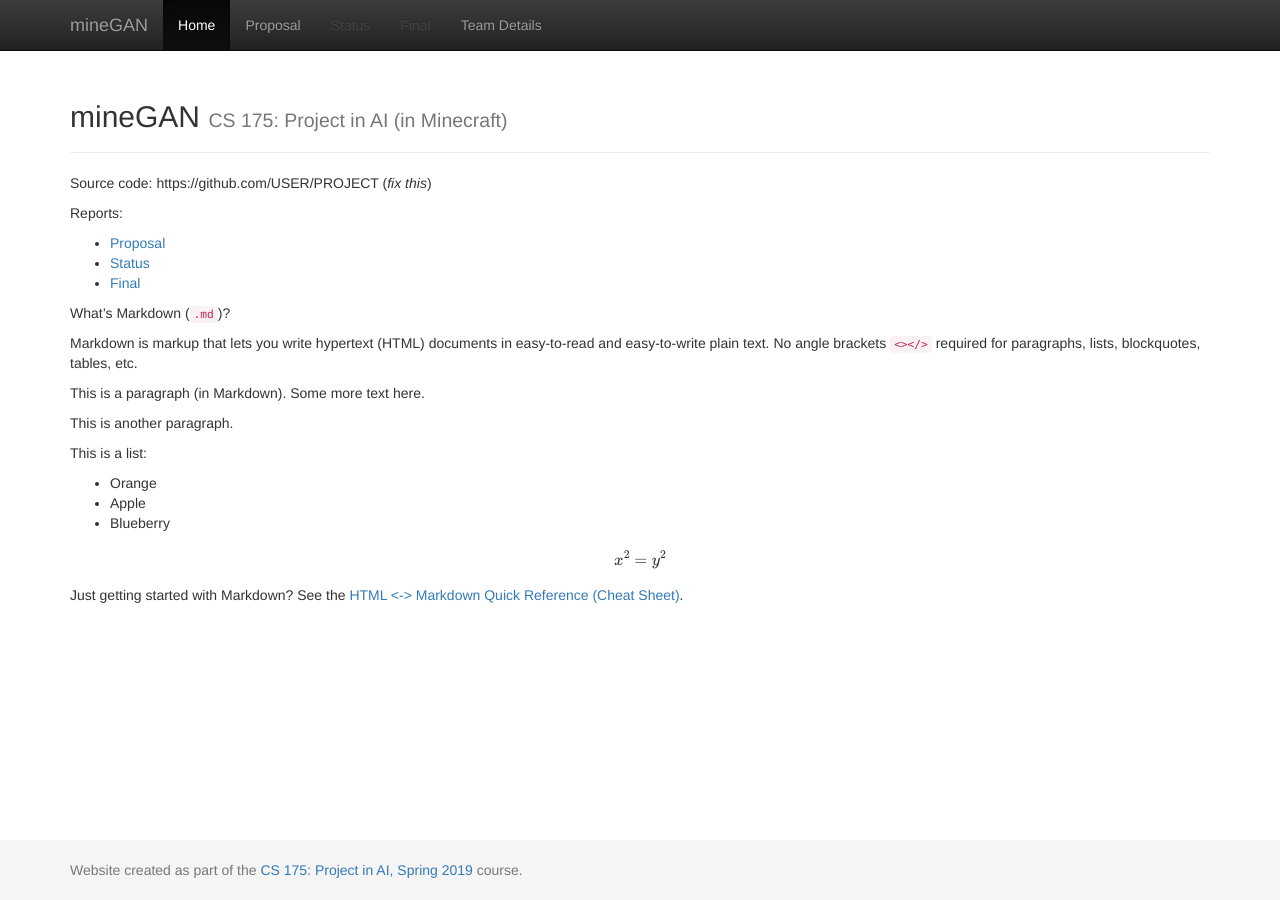
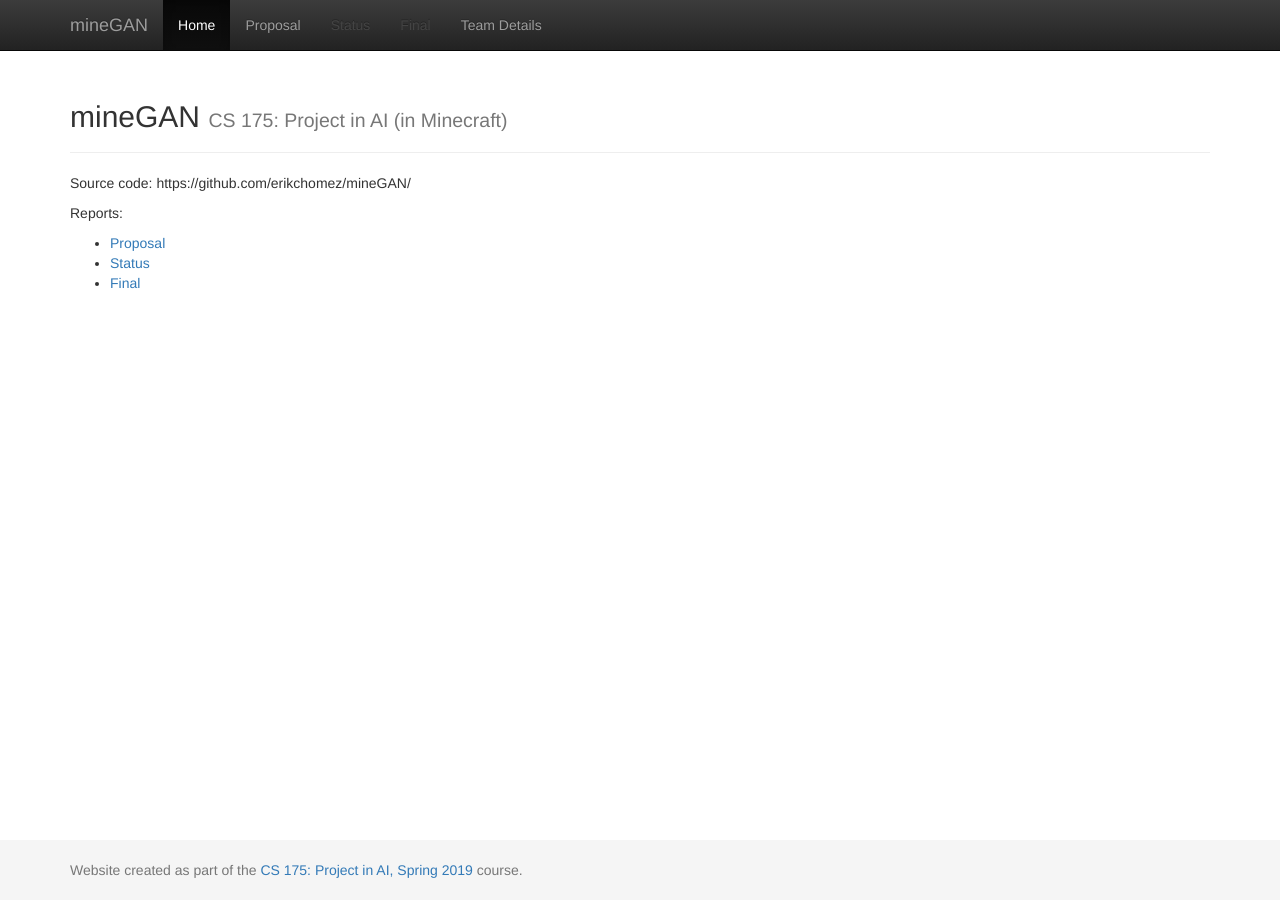
Before and after one commit to erikchomez/TheRealFarmerJohn, a Jekyll site: the page built from docs/index.md, in a window 1280 px wide. Built offline with Jekyll 4.4.1, drawn with Linux system fonts in a browser that asks for light colours; formulas are drawn with MathJax 3.

Commit message:
Removed markdown stuff, changed source code link
Copy pasted below for ref:
What's Markdown (`.md`)?

Markdown is markup that lets you write hypertext (HTML) documents
in easy-to-read and easy-to-write plain text.
No angle brackets `<></>` required for
paragraphs, lists, blockquotes, tables, etc.


This is a paragraph (in Markdown). Some more
text here.

This is another paragraph.

This is a list:

- Orange
- Apple
- Blueberry

$$x^2 = y^2$$


Just getting started with Markdown?
See the [HTML <-> Markdown Quick Reference (Cheat Sheet)][quickref].


[quickref]: https://github.com/mundimark/quickrefs/blob/master/HTML.md

```diff
--- a/docs/index.md
+++ b/docs/index.md
@@ -3,38 +3,10 @@
 title:  Home
 ---
 
-Source code: https://github.com/USER/PROJECT (_fix this_)
+Source code: https://github.com/erikchomez/mineGAN/
 
 Reports:
 
 - [Proposal](proposal.html)
 - [Status](status.html)
 - [Final](final.html)
-
-What's Markdown (`.md`)?
-
-Markdown is markup that lets you write hypertext (HTML) documents
-in easy-to-read and easy-to-write plain text.
-No angle brackets `<></>` required for
-paragraphs, lists, blockquotes, tables, etc.
-
-
-This is a paragraph (in Markdown). Some more
-text here.
-
-This is another paragraph.
-
-This is a list:
-
-- Orange
-- Apple
-- Blueberry
-
-$$x^2 = y^2$$
-
-
-Just getting started with Markdown?
-See the [HTML <-> Markdown Quick Reference (Cheat Sheet)][quickref].
-
-
-[quickref]: https://github.com/mundimark/quickrefs/blob/master/HTML.md
```
